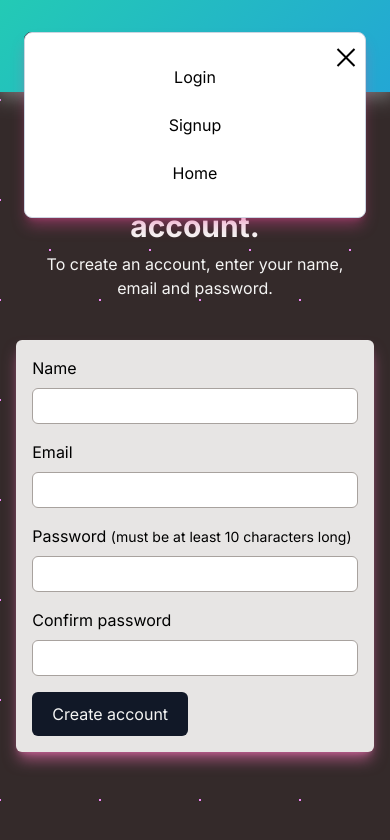
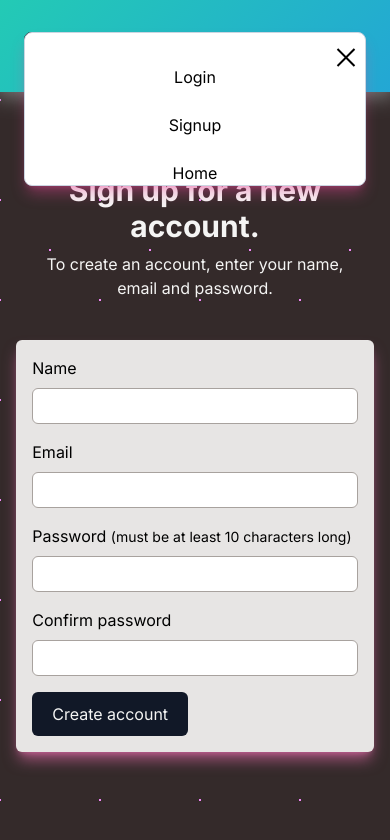
Before and after one commit to majid-L/next13-app, a Next.js app: page /signup in a window 390 px wide. Both pictures are taken after a click on the button 346 px from the left and 60 px from the top of the page. Shown: the top 840 px of the page. Built offline with nearby package versions, Linux system fonts and the light colour scheme.

Commit message:
Adding logged in user to mobile menu

```diff
--- a/app/components/Header.jsx
+++ b/app/components/Header.jsx
@@ -4,6 +4,7 @@ import { useState, useContext } from "react";
 import { LoggedInUserContext } from "../context/store";
 import { logout } from '../api/apiRequests';
 import userIsAdmin from '../helpers/userIsAdmin';
+import { LoggedInUserIcon } from "./Icons";
 
 const Header = () => {
 const [showMenu, setShowMenu] = useState(false);
@@ -75,13 +76,14 @@ return(
         </div>
         {/* mobile menu */}
         <div className={`${!showMenu && 'hidden'} md:hidden`}>
-          <div className="absolute flex flex-col -top-2 items-center self-end py-8 mt-10 space-y-6 bg-white sm:w-auto sm:self-center left-6 right-6 shadow-lg shadow-pink-500/40 border border-slate-300 rounded-lg">
+          <div className="absolute flex flex-col -top-2 items-center self-end pt-8 mt-10 space-y-6 bg-white sm:w-auto sm:self-center left-6 right-6 shadow-lg shadow-pink-500/40 border border-slate-300 rounded-lg">
             {!loggedInUser?.user?.id && <><Link className="hover:text-orange-500" onClick={() => setShowMenu(false)} href='/login'>Login</Link>
             <Link className="hover:text-orange-500" onClick={() => setShowMenu(false)} href='/signup'>Signup</Link></>}
             <Link className="hover:text-orange-500" onClick={() => setShowMenu(false)} href='/'>Home</Link>
             {userIsAdmin(loggedInUser) ?
             <><Link className="hover:text-orange-500" onClick={() => setShowMenu(false)} href='/exams'>Exams</Link>
             <Link className="hover:text-orange-500" onClick={() => setShowMenu(false)} href='/candidates'>Candidates</Link>
+            {loggedInUser.user?.name && <div className="flex justify-center w-full py-4 bg-brightPink text-slate-100 text-center mb-2 rounded-b-lg"><LoggedInUserIcon/><p>Logged in as {loggedInUser.user?.name}</p></div>}
             </>
             : loggedInUser.user?.id ? <Link className="hover:text-orange-500" href={`/candidates/${loggedInUser.user?.id}`}>My Exams</Link> : null}
         </div>
```
